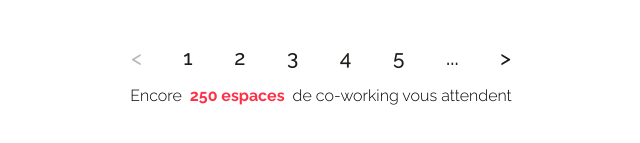
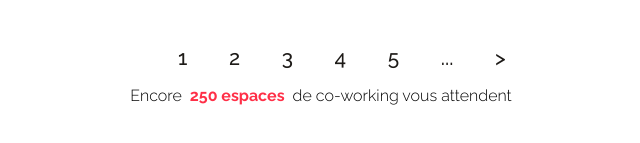
Before and after one commit to wendybaque/coworking-project1, a plain HTML site: page listing-articles-dev.html in a window 1280 px wide. Shown: the part 3500-3643 px from the top of the page, 319-959 px from the left. Drawn offline with Linux system fonts and the light colour scheme.

Commit message:
Modification d'une div

```diff
--- a/listing-articles-dev.html
+++ b/listing-articles-dev.html
@@ -296,7 +296,7 @@
             </div>
             <div class="pages-numbers">
                 <ul>
-                    <li><a href=""><</a></li>
+                    <li><a href=""></a></li>
                     <li><a href="">1</a></li>
                     <li><a href="">2</a></li>
                     <li><a href="">3</a></li>
```
